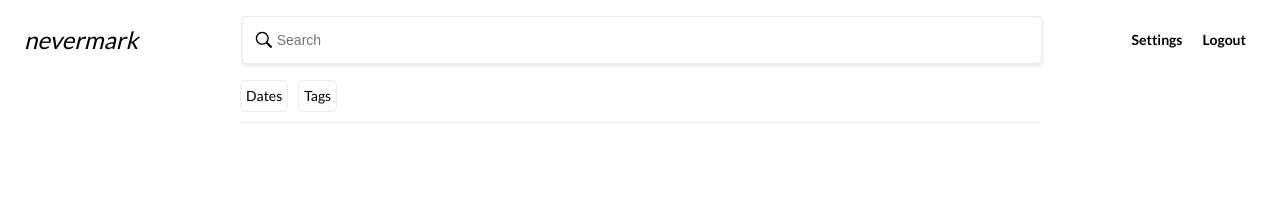
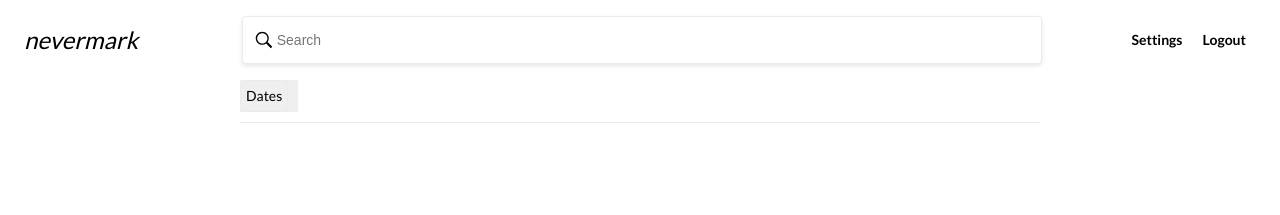
Before and after one commit to CiprianaM/Nevermark-client, a React (Create React App) app: page /search in a window 1280 px wide. Shown: the top 215 px of the page. Built offline with nearby package versions, Linux system fonts and the light colour scheme; no server answers.

Commit message:
feat: add filters

```diff
--- a/src/components/Filters/Filters.css
+++ b/src/components/Filters/Filters.css
@@ -1,8 +1,10 @@
+/* Containers */
 .filters-container {
   display: flex;
-  flex-direction: row;
+  flex-direction: column;
   justify-content: center;
   width: 100%;
+  align-items: center;
 }
 .filter-elements-container {
   display: flex;
@@ -13,7 +15,14 @@
   border-bottom: 1px solid;
   border-bottom-color:rgb(235, 235, 235);
 }
-.filter-button {
+.dates-filter-container {
+  display: flex;
+  flex-direction: row;
+  justify-content: flex-start;
+  width: 800px;
+  padding-top: 10px;
+}
+.filter-container {
   font-size: 1.4rem;
   line-height: 20px;
   text-align: center;
@@ -22,7 +31,35 @@
   margin-right: 10px;
   padding: 5px;
   border-color: rgb(235, 235, 235);
+  cursor: pointer;
 }
+
+/* Elements */
 .filter-button:hover {
   border-color: black;
 }
+.filter-option:hover {
+  border-color: #A15CFF;
+}
+.show {
+  visibility: visible;
+}
+.not-show {
+  visibility: hidden;
+}
+.filter-button.selected {
+  border-color: black;
+}
+.option-selected {
+  border-color: #A15CFF;
+}
+.button-filter {
+  border-style: none;
+  text-decoration: none;
+  font-weight: inherit;
+  font-size: 100%;
+  font-family: inherit;
+  color: inherit;
+  cursor: pointer;
+  padding: 0px;
+}
--- a/src/components/Filters/Filters.tsx
+++ b/src/components/Filters/Filters.tsx
@@ -1,14 +1,62 @@
 import React from 'react';
+import PropTypes from 'prop-types';
 
 import './Filters.css';
 
-const Filters: React.FC = () => (
-  <div className="filters-container">
-    <div className="filter-elements-container">
-      <div className="filter-button">Dates</div>
-      <div className="filter-button">Tags</div>
+interface FiltersProps {
+  filter: boolean;
+  option: string;
+  toggleFilter: any;
+  toggleOption: any;
+}
+interface Date {
+  id: string;
+  text: string;
+}
+
+const Filters: React.FC<FiltersProps> = ({
+  filter,option,toggleFilter,toggleOption,
+}) => {
+  const dateFilters: any = [
+    { id : 'today',text : 'Today' },
+    { id : 'week',text : 'This week' },
+    { id : 'month',text : 'Last 30 days' },
+    { id : 'three-months',text : 'Last 3 months' },
+    { id : 'year',text : 'Last year' },
+    { id : 'forever',text : 'Forever and always' },
+  ];
+  return (
+    <div className="filters-container">
+      <div className="filter-elements-container">
+        <button type="button" id="dates" className="button-filter" onClick={toggleFilter}>
+          <div className={`filter-container filter-button ${filter ? 'selected' : ''}`}>
+            Dates
+          </div>
+        </button>
+      </div>
+      <div className={`dates-filter-container ${filter ? 'show' : 'not-show'}`}>
+        {dateFilters.map((e:Date) => (
+          <button type="button" id={`date-${e.id}`} className="button-filter " onClick={toggleOption}>
+            <div className={`filter-container filter-option ${option === `date-${e.id}` ? 'option-selected' : ''}`}>
+              {e.text}
+            </div>
+          </button>
+        ))}
+        <button type="button" id="date-custom" className="button-filter">
+          <div className="filter-container filter-option">
+            Custom
+          </div>
+        </button>
+      </div>
     </div>
-  </div>
-);
+  );
+};
+
+Filters.propTypes = {
+  filter : PropTypes.bool.isRequired,
+  option : PropTypes.string.isRequired,
+  toggleFilter : PropTypes.func.isRequired,
+  toggleOption : PropTypes.func.isRequired,
+};
 
 export default Filters;
--- a/src/pages/ResultsLanding/ResultsLanding.tsx
+++ b/src/pages/ResultsLanding/ResultsLanding.tsx
@@ -1,39 +1,38 @@
 import React,{ useState,useEffect } from 'react';
 import { useLocation } from 'react-router-dom';
+import { createBrowserHistory } from 'history';
 
 import HeaderLogged from '../../components/HeaderLogged/HeaderLogged';
 import Filters from '../../components/Filters/Filters';
 import './ResultsLanding.css';
 import ResultsContainer from '../../containers/ResultsContainer/ResultsContainer';
 import { fetchUserHistory } from '../../ApiClient';
-import { createBrowserHistory } from 'history';
 
 const ResultsLanding: React.FC = () => {
-  console.log(useLocation());
   const [results,setResults] = useState([]);
   const [query,setQuery] = useState(useLocation().search.slice(5));
+  const [filter,setFilter] = useState(false);
+  const [option,setOption] = useState('');
+
   const history = createBrowserHistory();
-  // const searchString = ;
   const pathName = useLocation().pathname;
   let searchString = '';
   if (pathName !== '/search') {
     searchString = pathName.replace('/search/','');
-    console.log(searchString);
   }
-  useEffect(() => {
-    setQuery(searchString);
-    fetchUserHistory(searchString)
-      .then((res:any) => res.json())
-      .then((res:any) => {
-        setResults(res.results);
-      });
-    // setUpEvents(res);
+  // useEffect(() => {
+  //   setQuery(searchString);
+  //   fetchUserHistory(searchString)
+  //     .then((res:any) => res.json())
+  //     .then((res:any) => {
+  //       setResults(res.results);
+  //     });
+  //   // setUpEvents(res);
 
-    // .catch((e:any) => console.log(e));
-  }, []); //eslint-disable-line
-
+  //   // .catch((e:any) => console.log(e));
+  // }, []); //eslint-disable-line
   const updateQuery = (e: React.ChangeEvent<HTMLInputElement>) => {
-    const searchString = e.target.value;
+    searchString = e.target.value;
     setQuery(searchString);
     fetchUserHistory(searchString)
       .then((res:any) => res.json())
@@ -46,10 +45,27 @@ const ResultsLanding: React.FC = () => {
       });
   };
 
+  const toggleFilter = () => {
+    if (filter) {
+      setFilter(false);
+      setOption('');
+    } else {
+      setFilter(true);
+    }
+  };
+
+  const toggleOption = (e: React.MouseEvent<HTMLElement>) => {
+    if (option !== e.currentTarget.id) {
+      setOption(e.currentTarget.id);
+    } else {
+      setOption('');
+    }
+  };
+
   return (
     <>
       <HeaderLogged updateQuery={updateQuery} query={query} />
-      <Filters />
+      <Filters option={option} toggleOption={toggleOption} filter={filter} toggleFilter={toggleFilter} />
       <ResultsContainer results={results} />
     </>
   );
```
